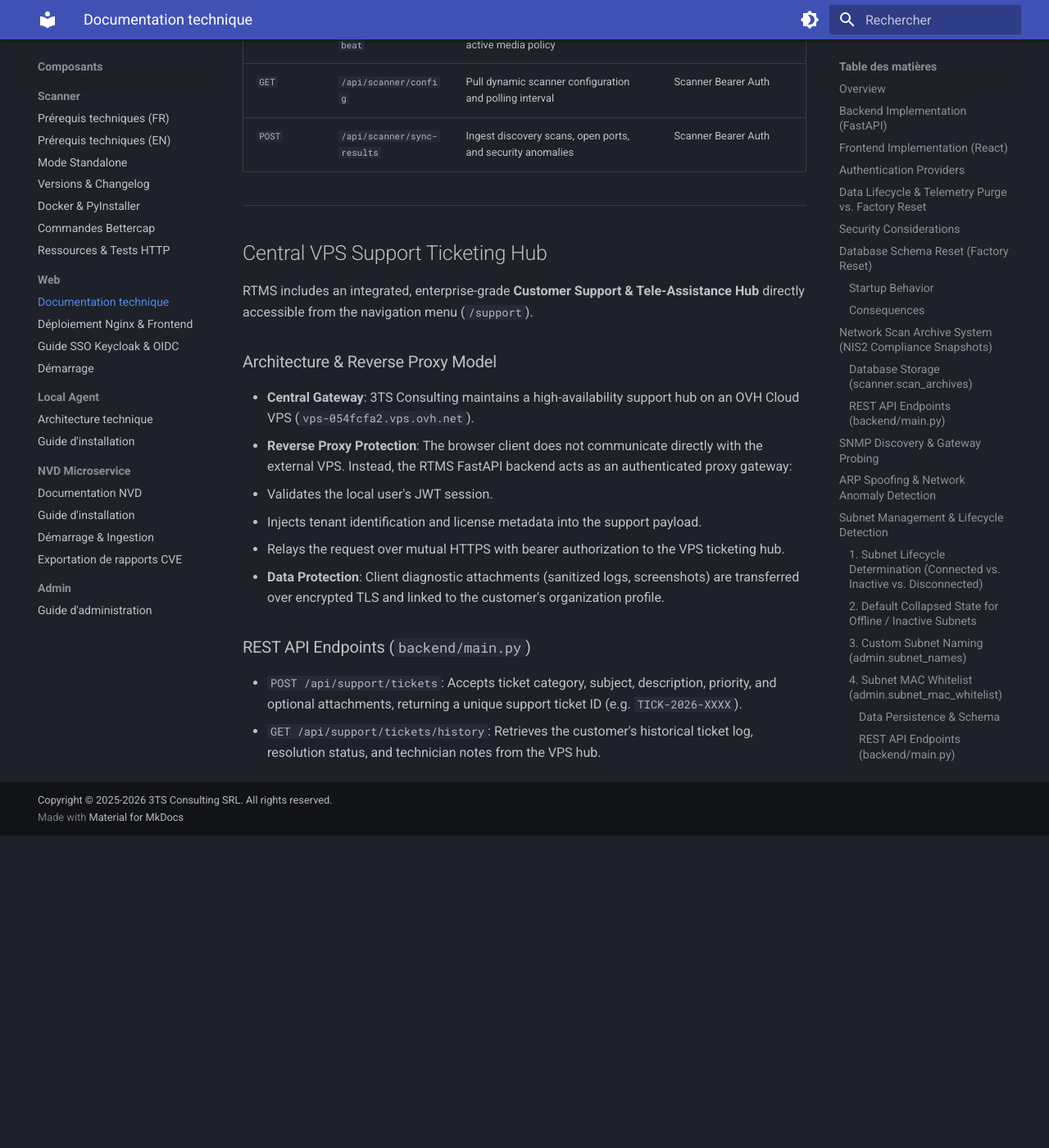
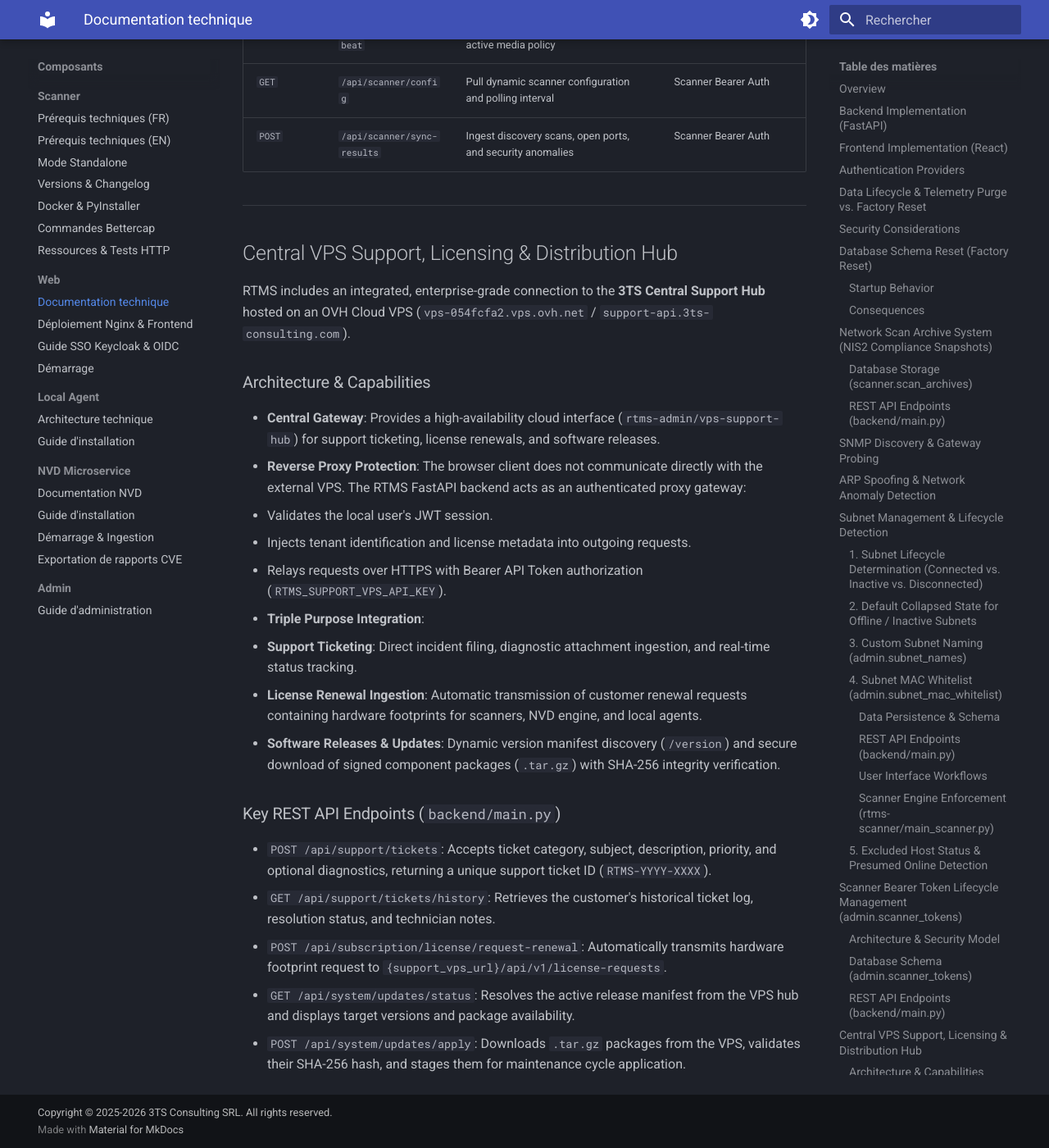
Before and after one commit to tritschler/rtms-documentation, an MkDocs documentation site: the page built from docs/components/web/technical_documentation.md, in a window 1280 px wide and 1400 px high, scrolled down 11108 px. Shown: the whole window at 82% size. Built offline with MkDocs 1.6.1 and Material for MkDocs 9.7.7, drawn with Linux system fonts in a browser that asks for light colours; before the commit the page ends 12127 px from its top, so only the background shows below that.

Commit message:
docs: expand central VPS hub documentation to include licensing and software update distribution

````diff
--- a/docs/architecture/overview.md
+++ b/docs/architecture/overview.md
@@ -14,7 +14,7 @@
     end
 
     subgraph External Cloud Infrastructure
-        OVH[OVH VPS Hub\nSupport Ticketing Gateway]
+        OVH[Central VPS Support Hub\nSupport, Licenses & Releases Gateway]
         NIST[NIST NVD API v2.0\nservices.nvd.nist.gov]
     end
 
@@ -42,7 +42,7 @@
     NVD -->|Direct SQL / Bulk COPY & CPE Match\nRestricted to schema 'nvd'| DB
     NVD -->|Incremental CVE Sync TCP/443| NIST
 
-    WEB -->|Proxy Support Inquiries & Attachments| OVH
+    WEB -->|Support Tickets, License Renewals & Updates Sync| OVH
     ADMIN -->|Orchestration & Status| WEB
 ```
 
@@ -88,8 +88,15 @@
 * The agent sends periodic heartbeats and inventories (packages, running processes, resource metrics) via authenticated HTTP POST endpoints.
 
 ### 4. Central Support Hub Integration (`rtms-web` -> OVH VPS)
-* Centralized customer assistance gateway hosted on a dedicated OVH VPS (`vps-054fcfa2.vps.ovh.net`).
-* RTMS Web acts as a secure authenticated reverse proxy (`/api/support/tickets`, `/api/support/tickets/history`), allowing operators to submit support tickets, logs, and diagnostic screenshots directly from the web console.
+Centralized cloud gateway hosted on an OVH VPS (`rtms-admin/vps-support-hub`) fulfilling three core roles:
+* **Support & Incident Ticketing (`/api/v1/tickets`)** :
+  * RTMS Web acts as an authenticated proxy (`/api/support/tickets`), allowing operators to submit support tickets, logs, and diagnostic screenshots directly from the web console with automatic SMTP notifications.
+* **Automated License Renewal & Upgrade Intake (`/api/v1/license-requests`)** :
+  * Ingests renewal requests directly from the client web portal with complete hardware footprints (scanners, NVD, and agents).
+  * Triggers notifications and stores requests ready for ingestion by `license_generator.py` on the 3TS management workstation.
+* **Software Update Distribution Gateway (`/api/v1/version`, `/api/v1/updates/packages/{package_name}`)** :
+  * Exposes the latest software manifest and semantic versions.
+  * Streams compiled component packages (`.tar.gz`) to client appliances with SHA-256 integrity verification, supporting seamless online upgrades as well as graceful offline fallbacks.
 
 ### 5. WireGuard VPN Tunneling (`rtms-admin`)
 * For multi-site deployments, remote scanners establish encrypted WireGuard tunnels back to the central server network.
--- a/docs/compliance/release_strategy.md
+++ b/docs/compliance/release_strategy.md
@@ -61,3 +61,44 @@
 *   **Majeure (ex: 2.0.0) :** Modification du socle technologique (changement de version Python) ou changements cassants dans l'API. Généralement associée à la release de Printemps.
 *   **Mineure (ex: 1.3.0) :** Ajout de nouvelles fonctionnalités au scanner, de manière rétrocompatible. Généralement associée à la release d'Automne.
 *   **Patch (ex: 1.2.4) :** Réservé exclusivement aux hotfixes et aux correctifs de sécurité (CVE). Zéro nouvelle fonctionnalité.
+
+---
+
+## 5. Distribution et Déploiement via le Central VPS Support Hub
+
+La distribution des paquets et manifestes de mise à jour s'appuie sur le service centralisé **VPS Support Hub** (`rtms-admin/vps-support-hub`) hébergé sur le cloud OVH.
+
+```
+┌─────────────────────────────────┐
+│   Poste de Build 3TS           │
+│   ./build_releases.sh           │
+└─────────────────────────────────┘
+                │
+                │ scp *.tar.gz & POST /api/v1/updates/releases
+                ▼
+┌─────────────────────────────────────────────────────────────┐
+│             RTMS Central VPS Support Hub                    │
+│   • packages/ (*.tar.gz archives)                           │
+│   • PostgreSQL: software_releases table                     │
+│   • GET /api/v1/version (Manifeste actif)                   │
+│   • GET /api/v1/updates/packages/{package_name}             │
+└─────────────────────────────────────────────────────────────┘
+                │
+                │ HTTPS REST API Polling / "Check for Updates"
+                ▼
+┌─────────────────────────────────────────────────────────────┐
+│             Instance Cliente RTMS Web                       │
+│   • /api/system/updates/status (détection v0.2.0)           │
+│   • /api/system/updates/apply (stage & SHA-256 validation)  │
+│   • updates/downloads/ (stockage sécurisé)                  │
+└─────────────────────────────────────────────────────────────┘
+```
+
+### Étapes du Cycle de Release :
+1. **Compilation des Artefacts** : Exécution du script `build_releases.sh` dans `rtms-admin` produisant les archives compressées (`rtms-scanner-release.tar.gz`, `rtms-nvd-onprem-release.tar.gz`, etc.).
+2. **Dépôt sur le VPS Support Hub** : Les archives sont copiées dans `/opt/rtms-support-hub/packages/`.
+3. **Publication du Manifeste** : Un appel API authentifié `POST /api/v1/updates/releases` enregistre la version et la liste des composants cibles dans la base `software_releases`.
+4. **Détection et Application Client** :
+   * Les instances RTMS interrogent `GET /api/v1/version` pour comparer leur version locale (`APP_VERSION`).
+   * Lors du déclenchement de la mise à niveau, `POST /api/system/updates/apply` télécharge les archives, valide leur empreinte **SHA-256**, et journalise l'action dans `admin.system_audit`.
+5. **Résilience Hors-Ligne (Air-Gapped)** : Pour les environnements sans accès internet direct, les paquets `.tar.gz` peuvent être déposés manuellement sur l'appliance, le backend utilisant alors un mécanisme de staging local direct sans blocage.
--- a/docs/components/web/technical_documentation.md
+++ b/docs/components/web/technical_documentation.md
@@ -286,18 +286,24 @@
 
 ---
 
-## Central VPS Support Ticketing Hub
+## Central VPS Support, Licensing & Distribution Hub
 
-RTMS includes an integrated, enterprise-grade **Customer Support & Tele-Assistance Hub** directly accessible from the navigation menu (`/support`).
+RTMS includes an integrated, enterprise-grade connection to the **3TS Central Support Hub** hosted on an OVH Cloud VPS (`vps-054fcfa2.vps.ovh.net` / `support-api.3ts-consulting.com`).
 
-### Architecture & Reverse Proxy Model
-- **Central Gateway**: 3TS Consulting maintains a high-availability support hub on an OVH Cloud VPS (`vps-054fcfa2.vps.ovh.net`).
-- **Reverse Proxy Protection**: The browser client does not communicate directly with the external VPS. Instead, the RTMS FastAPI backend acts as an authenticated proxy gateway:
+### Architecture & Capabilities
+- **Central Gateway**: Provides a high-availability cloud interface (`rtms-admin/vps-support-hub`) for support ticketing, license renewals, and software releases.
+- **Reverse Proxy Protection**: The browser client does not communicate directly with the external VPS. The RTMS FastAPI backend acts as an authenticated proxy gateway:
   - Validates the local user's JWT session.
-  - Injects tenant identification and license metadata into the support payload.
-  - Relays the request over mutual HTTPS with bearer authorization to the VPS ticketing hub.
-- **Data Protection**: Client diagnostic attachments (sanitized logs, screenshots) are transferred over encrypted TLS and linked to the customer's organization profile.
+  - Injects tenant identification and license metadata into outgoing requests.
+  - Relays requests over HTTPS with Bearer API Token authorization (`RTMS_SUPPORT_VPS_API_KEY`).
+- **Triple Purpose Integration**:
+  1. **Support Ticketing**: Direct incident filing, diagnostic attachment ingestion, and real-time status tracking.
+  2. **License Renewal Ingestion**: Automatic transmission of customer renewal requests containing hardware footprints for scanners, NVD engine, and local agents.
+  3. **Software Releases & Updates**: Dynamic version manifest discovery (`/version`) and secure download of signed component packages (`.tar.gz`) with SHA-256 integrity verification.
 
-### REST API Endpoints (`backend/main.py`)
-- `POST /api/support/tickets`: Accepts ticket category, subject, description, priority, and optional attachments, returning a unique support ticket ID (e.g. `TICK-2026-XXXX`).
-- `GET /api/support/tickets/history`: Retrieves the customer's historical ticket log, resolution status, and technician notes from the VPS hub.
+### Key REST API Endpoints (`backend/main.py`)
+- `POST /api/support/tickets`: Accepts ticket category, subject, description, priority, and optional diagnostics, returning a unique support ticket ID (`RTMS-YYYY-XXXX`).
+- `GET /api/support/tickets/history`: Retrieves the customer's historical ticket log, resolution status, and technician notes.
+- `POST /api/subscription/license/request-renewal`: Automatically transmits hardware footprint request to `{support_vps_url}/api/v1/license-requests`.
+- `GET /api/system/updates/status`: Resolves the active release manifest from the VPS hub and displays target versions and package availability.
+- `POST /api/system/updates/apply`: Downloads `.tar.gz` packages from the VPS, validates their SHA-256 hash, and stages them for maintenance cycle application.
````
